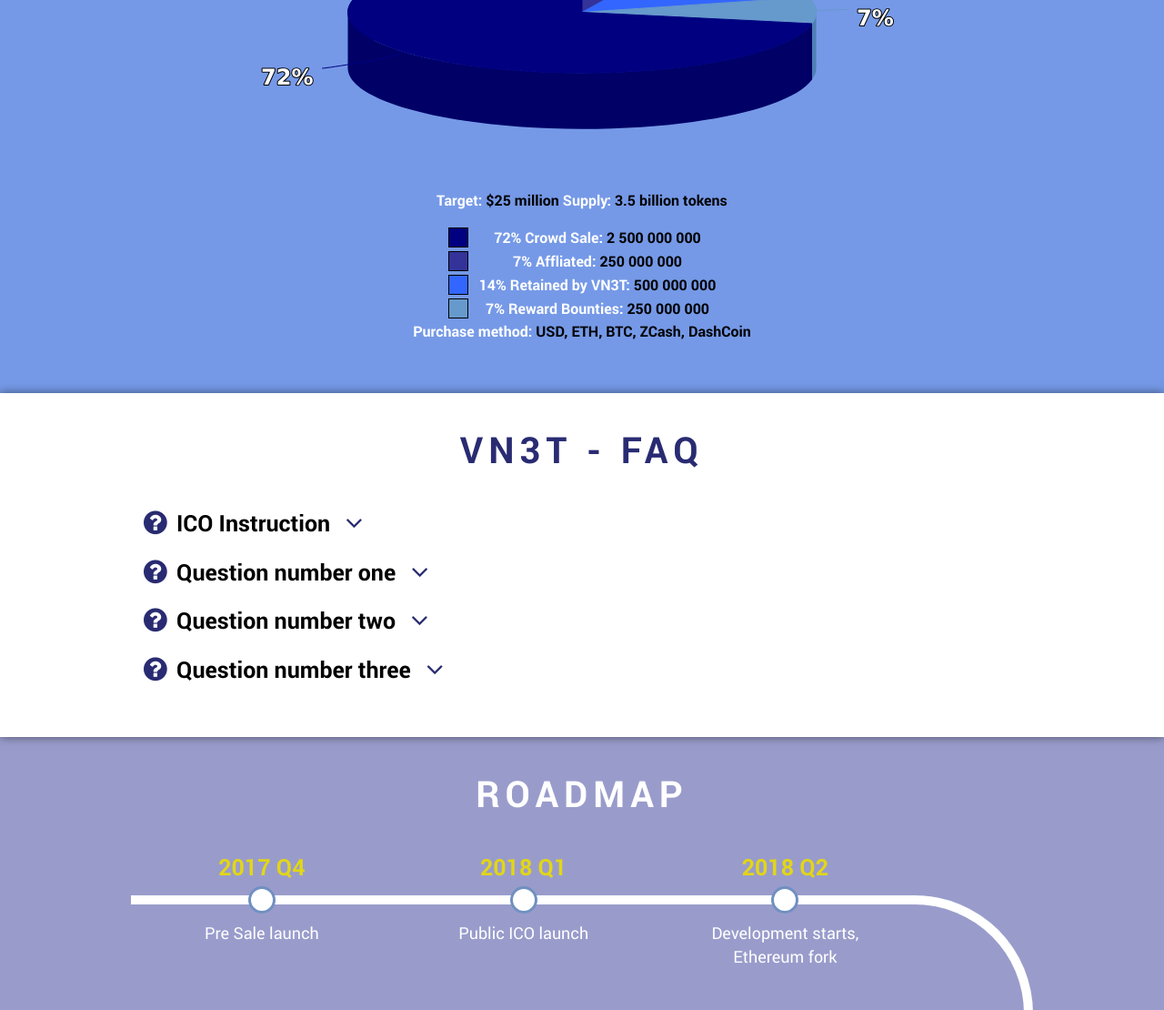
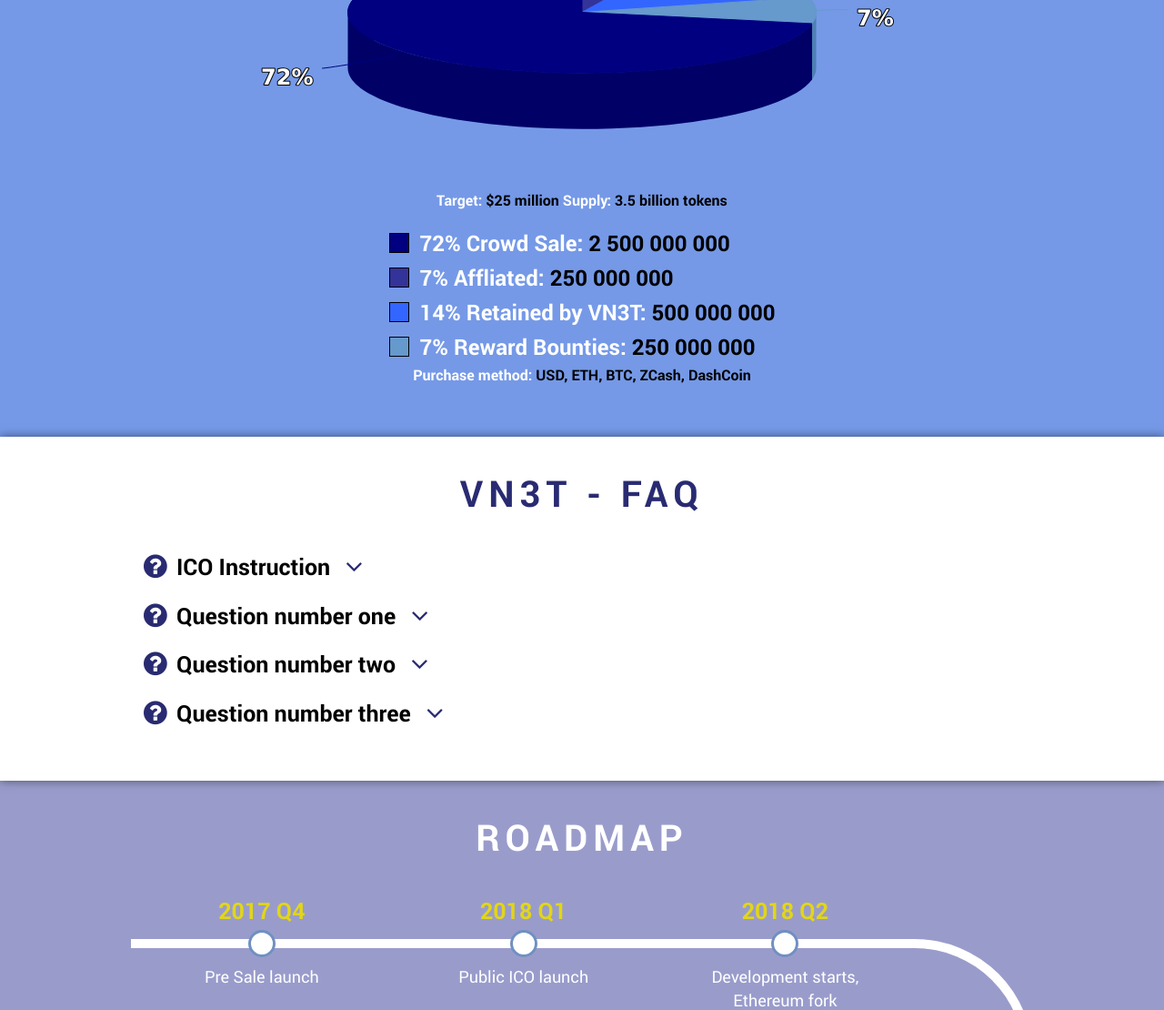
Before and after one commit to beautifulprincess/vn3t, a PHP site: page / in a window 1280 px wide. Shown: the part 3651-4761 px from the top of the page at 91% size. Run offline with PHP 8.4, Linux system fonts and the light colour scheme; some libraries are stand-ins or nearby versions.

Commit message:
update ico details

```diff
--- a/css/style.css
+++ b/css/style.css
@@ -476,7 +476,7 @@ header.onTop .navbar-toggler-right{
 .ico-percent-color.color4{
 	background: #6699cc;
 }
-.ecosystem table td{
+.icodetails table td{
 	text-align: left;
 	font-size: 24px;
 }
```
